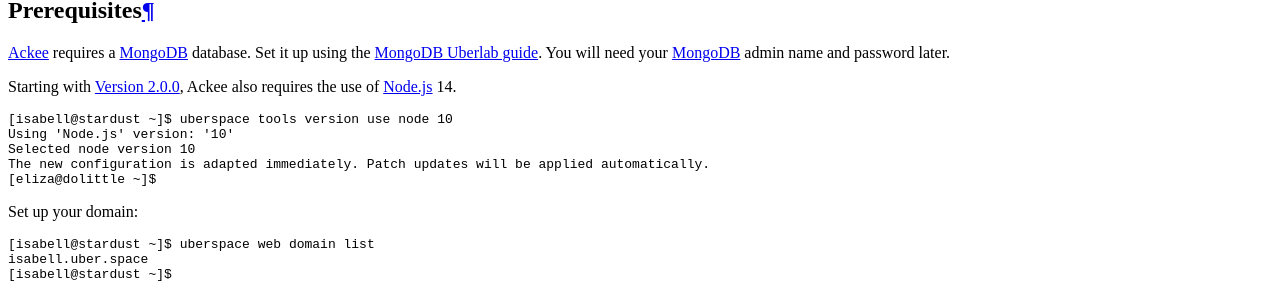
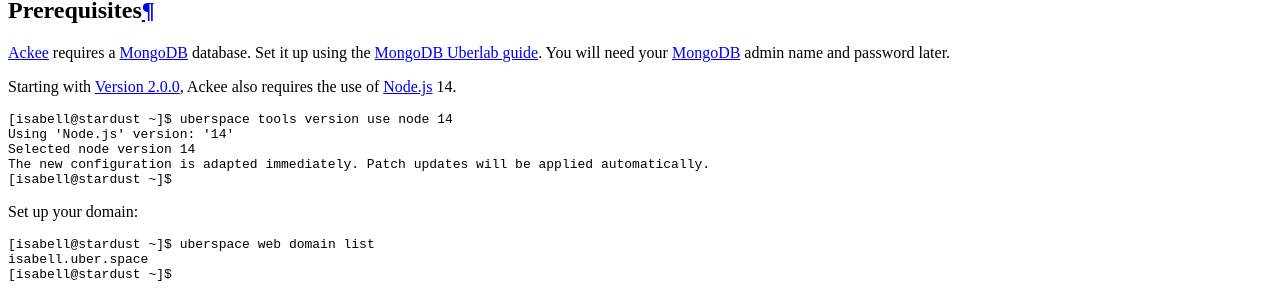
Before and after one commit to Uberspace/lab, a Sphinx documentation site: the page built from source/guide_ackee.rst, in a window 1280 px wide and 900 px high, scrolled down 3939 px. Shown: the part 148-452 px from the top of the window. Built offline with Sphinx 7.4.7 and the Read the Docs theme 2.0.0, drawn with Linux system fonts in a browser that asks for light colours.

Commit message:
[Ackee] fix typo

```diff
--- a/source/guide_ackee.rst
+++ b/source/guide_ackee.rst
@@ -43,11 +43,11 @@
 
 ::
 
- [isabell@stardust ~]$ uberspace tools version use node 10
- Using 'Node.js' version: '10'
- Selected node version 10
+ [isabell@stardust ~]$ uberspace tools version use node 14
+ Using 'Node.js' version: '14'
+ Selected node version 14
  The new configuration is adapted immediately. Patch updates will be applied automatically.
- [eliza@dolittle ~]$
+ [isabell@stardust ~]$
 
 Set up your domain:
 
```
